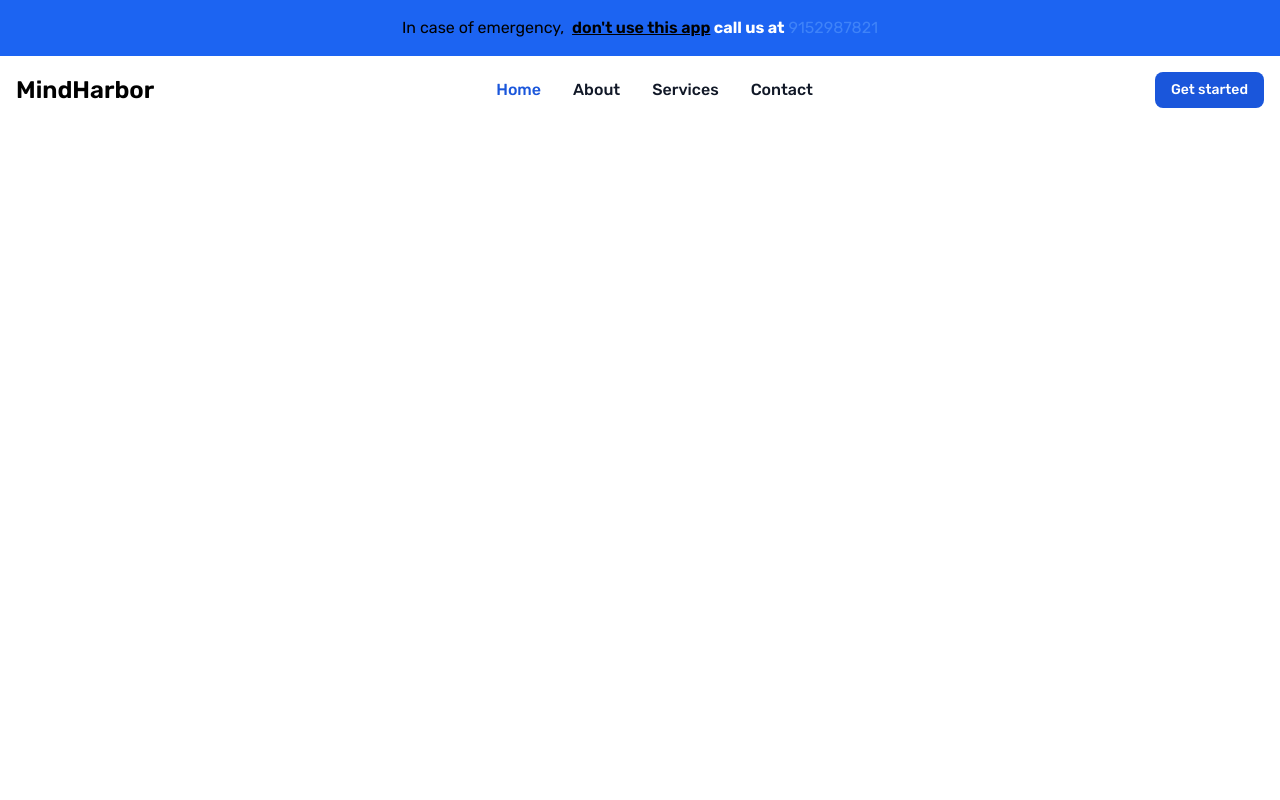
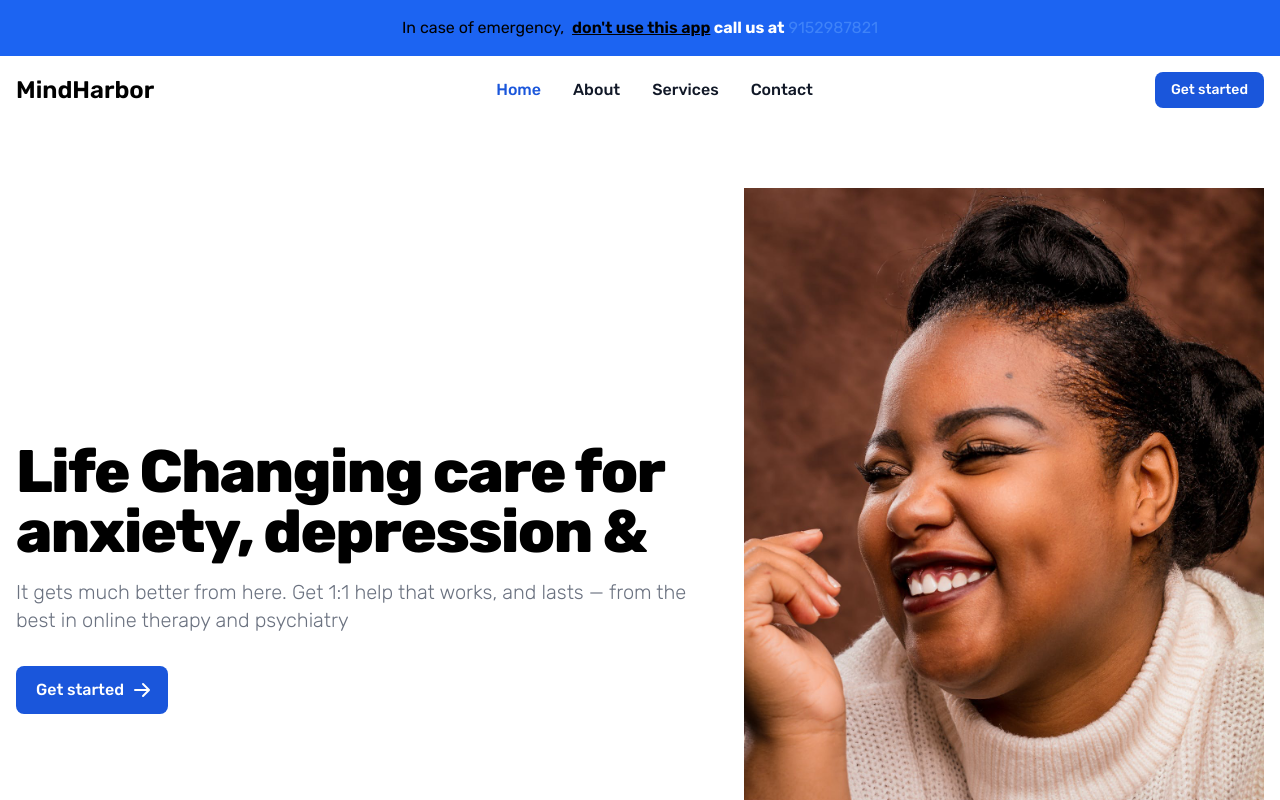
Before and after one commit to saha-sagnik/Mental-Health, a React (Vite) app in the folder client/: page / in a window 1280 px wide. Shown: the top 800 px of the page. Built offline with nearby package versions, Linux system fonts and the light colour scheme.

Commit message:
new commits

```diff
--- a/client/package.json
+++ b/client/package.json
@@ -14,7 +14,10 @@
     "flowbite-react": "^0.7.2",
     "react": "^18.2.0",
     "react-dom": "^18.2.0",
-    "react-router-dom": "^6.21.1"
+    "react-router-dom": "^6.21.1",
+    "react-simple-typewriter": "^5.0.1",
+    "react-typewriter-hook": "^1.0.2",
+    "typewriter-effect": "^2.21.0"
   },
   "devDependencies": {
     "@types/react": "^18.2.43",
--- a/client/src/App.jsx
+++ b/client/src/App.jsx
@@ -24,7 +24,8 @@ function HomePage() {
     <>
       <Help />
       <Navbar />
-
+      <Hero/>
+      <Footer/>
     </>
   );
 }
--- a/client/src/components/Hero.jsx
+++ b/client/src/components/Hero.jsx
@@ -1,9 +1,31 @@
-import React from 'react'
+import React from 'react';
+import woman from '../assets/login-pic.jpg';
+import { Link } from 'react-router-dom';
+import { useTypewriter } from 'react-simple-typewriter';
 
 const Hero = () => {
-  return (
-    <div>Hero</div>
-  )
+    const {text} = useTypewriter({
+        words: ['panic', 'insomnia', 'bipolar', 'PTSD', 'suicidal thoughts', 'more'],
+        loop: {},
+    });
+
+    return (
+        <section className="bg-white dark:bg-gray-900">
+            <div className="grid max-w-screen-xl px-4 py-8 mx-auto lg:gap-8 xl:gap-0 lg:py-16 lg:grid-cols-12">
+                <div className="mr-auto place-self-center lg:col-span-7">
+                    <h1 className="max-w-2xl mb-4 text-4xl font-extrabold tracking-tight leading-none md:text-5xl xl:text-6xl dark:text-white">Life Changing care for anxiety, depression & </h1>
+                    <p className="max-w-2xl mb-6 font-light text-gray-500 lg:mb-8 md:text-lg lg:text-xl dark:text-gray-400">It gets much better from here. Get 1:1 help that works, and lasts — from the best in online therapy and psychiatry <span> {text}</span></p>
+                    <Link to='/login' className="inline-flex items-center justify-center px-5 py-3 mr-3 text-base font-medium text-center text-white rounded-lg bg-blue-700 hover:bg-blue-800 focus:ring-4 focus:ring-blue-300 dark:focus:ring-blue-900">
+                        Get started
+                        <svg className="w-5 h-5 ml-2 -mr-1" fill="currentColor" viewBox="0 0 20 20" xmlns="http://www.w3.org/2000/svg"><path fillRule="evenodd" d="M10.293 3.293a1 1 0 011.414 0l6 6a1 1 0 010 1.414l-6 6a1 1 0 01-1.414-1.414L14.586 11H3a1 1 0 110-2h11.586l-4.293-4.293a1 1 0 010-1.414z" clipRule="evenodd"></path></svg>
+                    </Link>
+                </div>
+                <div className="hidden lg:mt-0 lg:col-span-5 lg:flex">
+                    <img src={woman} alt="mockup" />
+                </div>
+            </div>
+        </section>
+    )
 }
 
-export default Hero
+export default Hero;
```
Also changed, not shown: 1 other file (tests, documents, lock files or other folders).
